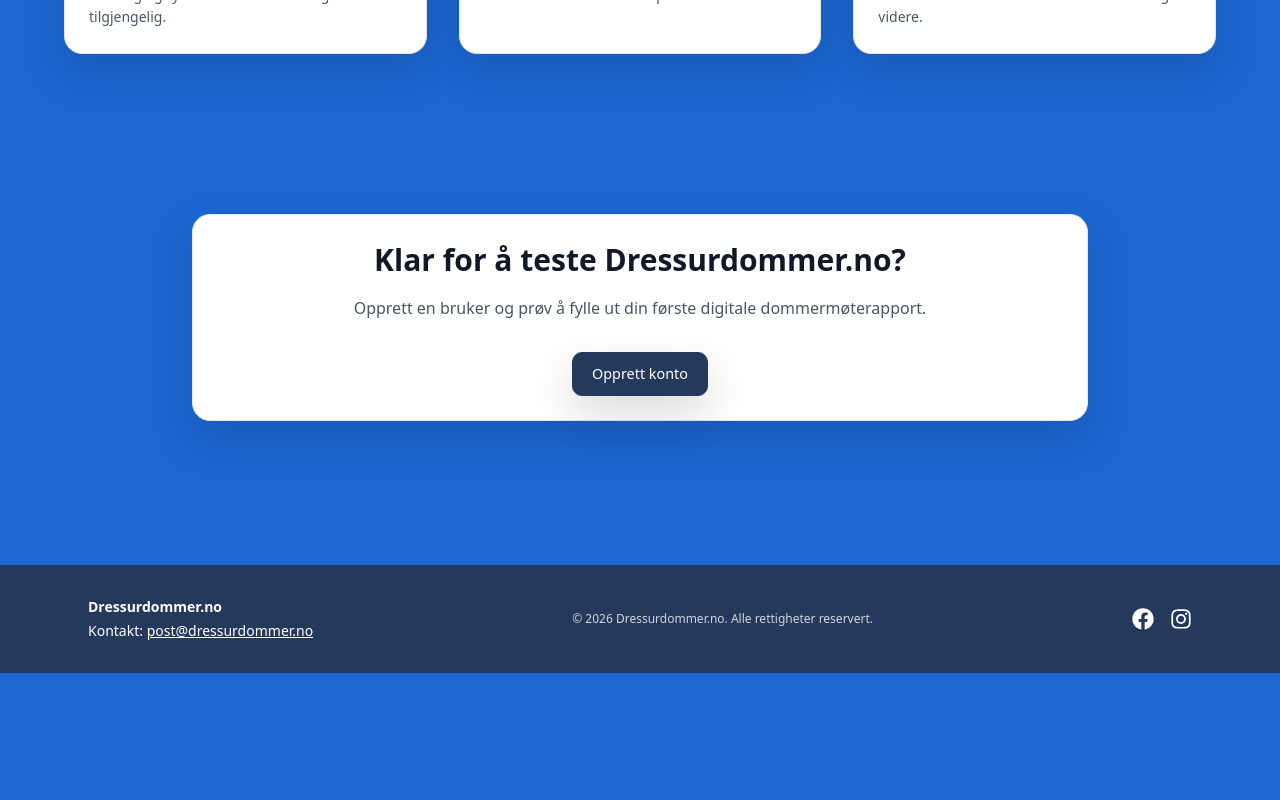
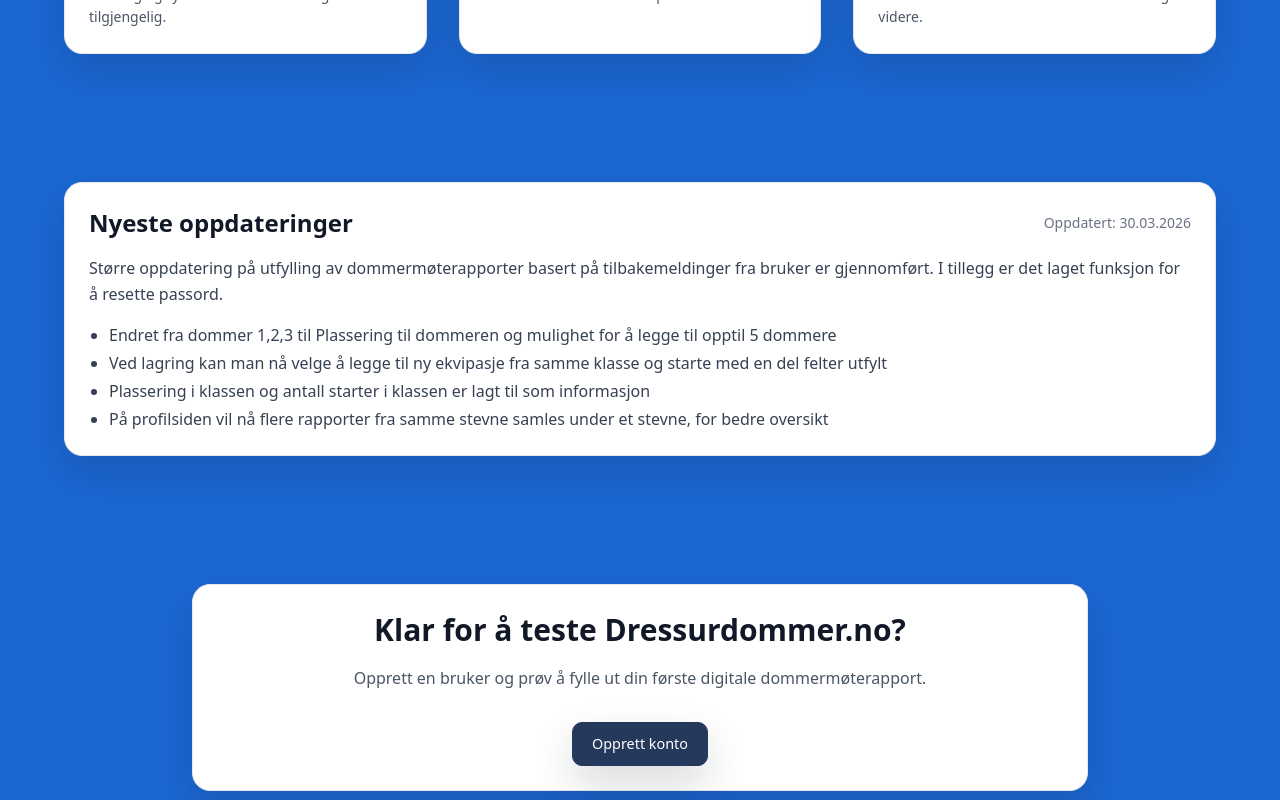
Before and after one commit to Cvangen91/dressurdommer, a Next.js app: page / in a window 1280 px wide. Shown: the part 960-1760 px from the top of the page. Before the commit the page ends 1633 px from the top, so only its background shows below. Built offline with nearby package versions, Linux system fonts and the light colour scheme; no server answers.

Commit message:
News section on frontpage added

```diff
--- a/app/(public)/page.tsx
+++ b/app/(public)/page.tsx
@@ -4,9 +4,10 @@
 import { useEffect, useState } from 'react';
 import { supabase } from '@/lib/supabaseClient';
 import Image from 'next/image';
+import type { User } from '@supabase/supabase-js';
 
 export default function HomePage() {
-  const [user, setUser] = useState<any>(null);
+  const [user, setUser] = useState<User | null>(null);
 
   useEffect(() => {
     const getUser = async () => {
@@ -113,6 +114,41 @@
         </div>
       </section>
 
+      {/* NEWS SECTION */}
+      <section className="py-8 md:py-12 px-4 md:px-12">
+        <div className="max-w-6xl mx-auto">
+          <div className="card p-5 md:p-7 space-y-4">
+            <div className="flex flex-col sm:flex-row sm:items-center sm:justify-between gap-2">
+              <h2 className="text-lg sm:text-xl md:text-2xl font-semibold text-[--deep-sea]">
+                Nyeste oppdateringer
+              </h2>
+              <span className="text-xs sm:text-sm text-gray-500">Oppdatert: 30.03.2026</span>
+            </div>
+
+            <p className="text-gray-700 text-sm sm:text-base leading-relaxed">
+              Større oppdatering på utfylling av dommermøterapporter basert på tilbakemeldinger fra
+              bruker er gjennomført. I tillegg er det laget funksjon for å resette passord.
+            </p>
+
+            <ul className="list-disc pl-5 text-gray-700 text-sm sm:text-base space-y-1">
+              <li>
+                Endret fra dommer 1,2,3 til Plassering til dommeren og mulighet for å legge til
+                opptil 5 dommere
+              </li>
+              <li>
+                Ved lagring kan man nå velge å legge til ny ekvipasje fra samme klasse og starte med
+                en del felter utfylt
+              </li>
+              <li>Plassering i klassen og antall starter i klassen er lagt til som informasjon</li>
+              <li>
+                På profilsiden vil nå flere rapporter fra samme stevne samles under et stevne, for
+                bedre oversikt
+              </li>
+            </ul>
+          </div>
+        </div>
+      </section>
+
       {/* CTA SECTION */}
       {!user && (
         <section className="py-10 md:py-20 px-4 md:px-12">
```
